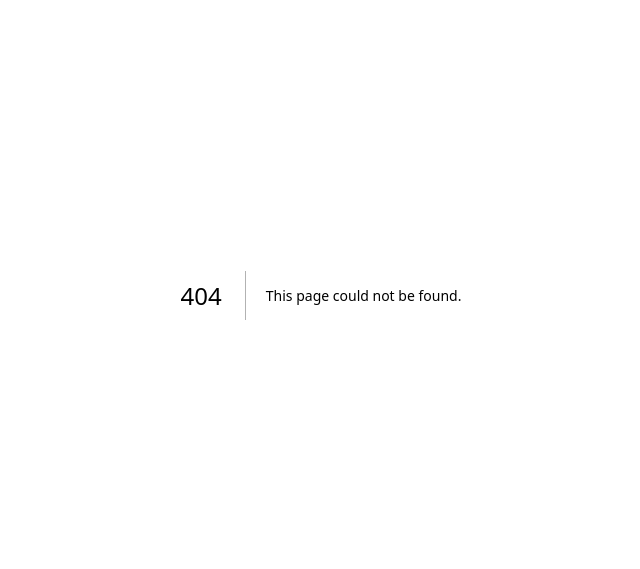
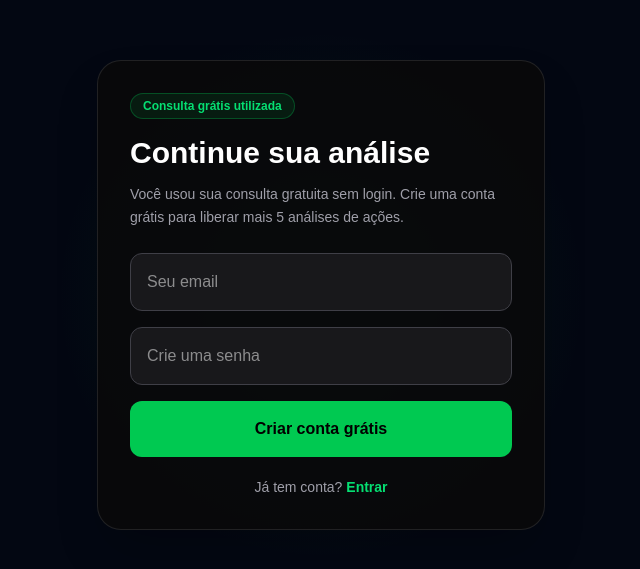
Before and after one commit to o2treinamento-maker/analista-b3, a Next.js app: page /cadastro in a window 1280 px wide. Before the commit this address had no page. Shown: the part 105-674 px from the top of the page, without its empty margins (319-959 px from the left). Built offline with nearby package versions, Linux system fonts and the light colour scheme; no server answers.

Commit message:
bdr,fii,acoes

```diff
--- /dev/null
+++ b/app/cadastro/page.js
@@ -0,0 +1,95 @@
+"use client";
+
+import { useState } from "react";
+import { supabase } from "@/lib/supabase/client";
+import Link from "next/link";
+
+export default function CadastroPage() {
+  const [email, setEmail] = useState("");
+  const [senha, setSenha] = useState("");
+  const [loading, setLoading] = useState(false);
+  const [mensagem, setMensagem] = useState("");
+
+  async function handleCadastro(e) {
+    e.preventDefault();
+
+    setLoading(true);
+    setMensagem("");
+
+    const { error } = await supabase.auth.signUp({
+      email,
+      password: senha,
+    });
+
+    if (error) {
+      setMensagem(error.message);
+    } else {
+      setMensagem("Cadastro realizado com sucesso. Agora você já pode fazer login.");
+    }
+
+    setLoading(false);
+  }
+
+  return (
+    <div className="min-h-screen flex items-center justify-center bg-[#030712] text-white px-4">
+      <div className="absolute inset-0 bg-[radial-gradient(circle_at_center,rgba(34,197,94,0.12),transparent_35%)]" />
+
+      <form
+        onSubmit={handleCadastro}
+        className="relative bg-zinc-950/90 border border-white/10 shadow-2xl p-8 rounded-3xl w-full max-w-md"
+      >
+        <div className="mb-6">
+          <span className="inline-flex mb-4 rounded-full border border-green-500/30 bg-green-500/10 px-3 py-1 text-xs font-bold text-green-400">
+            Consulta grátis utilizada
+          </span>
+
+          <h1 className="text-3xl font-black mb-3">
+            Continue sua análise
+          </h1>
+
+          <p className="text-zinc-400 text-sm leading-relaxed">
+            Você usou sua consulta gratuita sem login. Crie uma conta grátis
+            para liberar mais 5 análises de ações.
+          </p>
+        </div>
+
+        <input
+          type="email"
+          placeholder="Seu email"
+          value={email}
+          onChange={(e) => setEmail(e.target.value)}
+          className="w-full mb-4 p-4 rounded-xl bg-zinc-900 border border-zinc-700 outline-none focus:border-green-500"
+        />
+
+        <input
+          type="password"
+          placeholder="Crie uma senha"
+          value={senha}
+          onChange={(e) => setSenha(e.target.value)}
+          className="w-full mb-4 p-4 rounded-xl bg-zinc-900 border border-zinc-700 outline-none focus:border-green-500"
+        />
+
+        <button
+          type="submit"
+          disabled={loading}
+          className="w-full bg-green-500 hover:bg-green-400 text-black p-4 rounded-xl font-black transition disabled:opacity-60"
+        >
+          {loading ? "Criando conta..." : "Criar conta grátis"}
+        </button>
+
+        <p className="mt-5 text-sm text-zinc-400 text-center">
+          Já tem conta?{" "}
+          <Link href="/login" className="text-green-400 font-bold hover:underline">
+            Entrar
+          </Link>
+        </p>
+
+        {mensagem && (
+          <p className="mt-4 text-sm text-zinc-300 text-center">
+            {mensagem}
+          </p>
+        )}
+      </form>
+    </div>
+  );
+}
--- /dev/null
+++ b/app/login/page.js
@@ -0,0 +1,95 @@
+"use client";
+
+import { useState } from "react";
+import { supabase } from "@/lib/supabase/client";
+import { useRouter } from "next/navigation";
+import Link from "next/link";
+
+export default function LoginPage() {
+  const router = useRouter();
+  const [email, setEmail] = useState("");
+  const [senha, setSenha] = useState("");
+  const [loading, setLoading] = useState(false);
+  const [mensagem, setMensagem] = useState("");
+
+  async function handleLogin(e) {
+    e.preventDefault();
+    setLoading(true);
+    setMensagem("");
+
+    const { error } = await supabase.auth.signInWithPassword({
+      email,
+      password: senha,
+    });
+
+    if (error) {
+      setMensagem("Email ou senha inválidos.");
+    } else {
+      router.push("/");
+    }
+
+    setLoading(false);
+  }
+
+  return (
+    <div className="min-h-screen flex items-center justify-center bg-[#030712] text-white px-4">
+      <div className="absolute inset-0 bg-[radial-gradient(circle_at_center,rgba(34,197,94,0.12),transparent_35%)]" />
+
+      <form
+        onSubmit={handleLogin}
+        className="relative bg-zinc-950/90 border border-white/10 shadow-2xl p-8 rounded-3xl w-full max-w-md"
+      >
+        <div className="mb-6">
+          <span className="inline-flex mb-4 rounded-full border border-green-500/30 bg-green-500/10 px-3 py-1 text-xs font-bold text-green-400">
+            Acesse sua conta
+          </span>
+
+          <h1 className="text-3xl font-black mb-3">
+            Entrar no Radar
+          </h1>
+
+          <p className="text-zinc-400 text-sm leading-relaxed">
+            Faça login para continuar suas análises e usar suas consultas gratuitas disponíveis.
+          </p>
+        </div>
+
+        <input
+          type="email"
+          placeholder="Seu email"
+          value={email}
+          onChange={(e) => setEmail(e.target.value)}
+          className="w-full mb-4 p-4 rounded-xl bg-zinc-900 border border-zinc-700 outline-none focus:border-green-500"
+        />
+
+        <input
+          type="password"
+          placeholder="Sua senha"
+          value={senha}
+          onChange={(e) => setSenha(e.target.value)}
+          className="w-full mb-4 p-4 rounded-xl bg-zinc-900 border border-zinc-700 outline-none focus:border-green-500"
+        />
+
+        <button
+          type="submit"
+          disabled={loading}
+          className="w-full bg-green-500 hover:bg-green-400 text-black p-4 rounded-xl font-black transition disabled:opacity-60"
+        >
+          {loading ? "Entrando..." : "Entrar"}
+        </button>
+
+        <p className="mt-5 text-sm text-zinc-400 text-center">
+          Ainda não tem conta?{" "}
+          <Link href="/cadastro" className="text-green-400 font-bold hover:underline">
+            Criar conta grátis
+          </Link>
+        </p>
+
+        {mensagem && (
+          <p className="mt-4 text-sm text-zinc-300 text-center">
+            {mensagem}
+          </p>
+        )}
+      </form>
+    </div>
+  );
+}
--- a/app/page.js
+++ b/app/page.js
@@ -1,5 +1,7 @@
 "use client";
+import Link from "next/link";
 import { useState, useEffect, useRef } from "react";
+import { supabase } from "@/lib/supabase/client";
 import ReactMarkdown from "react-markdown";
 import remarkGfm from "remark-gfm";
 
@@ -1097,6 +1099,9 @@ function RenderizarSecao({ secao, semaforo, visivel }) {
 
 // ─── PAGE PRINCIPAL ───────────────────────────────────────────────────────────
 export default function Home() {
+
+
+  const [user, setUser] = useState(null);
   const [ticker, setTicker]               = useState("");
   const [sugestoes, setSugestoes]         = useState([]);
   const [mostrarSugestoes, setMostrarSugestoes] = useState(false);
@@ -1124,6 +1129,51 @@ export default function Home() {
     return () => clearInterval(interval);
   }, []);
 
+  useEffect(() => {
+  async function carregarUsuario() {
+    const {
+      data: { user },
+    } = await supabase.auth.getUser();
+
+    setUser(user);
+  }
+
+  carregarUsuario();
+
+  const { data: listener } = supabase.auth.onAuthStateChange(
+    (_event, session) => {
+      setUser(session?.user || null);
+    }
+  );
+
+  return () => {
+    listener.subscription.unsubscribe();
+  };
+}, []);
+
+useEffect(() => {
+  async function carregarUsuario() {
+    const {
+      data: { user },
+    } = await supabase.auth.getUser();
+
+    setUser(user);
+  }
+
+  carregarUsuario();
+
+  const { data: listener } = supabase.auth.onAuthStateChange(
+    (_event, session) => {
+      setUser(session?.user || null);
+    }
+  );
+
+  return () => {
+    listener.subscription.unsubscribe();
+  };
+}, []);
+
+
   // Loading messages
   useEffect(() => {
     if (loading) {
@@ -1153,6 +1203,25 @@ export default function Home() {
   async function buscarAnalise(e, tickerOverride) {
     if (e) e.preventDefault();
     const t = (tickerOverride || ticker).trim().toUpperCase();
+    const {
+  data: { user },
+} = await supabase.auth.getUser();
+
+if (!user) {
+  const consultasAnonimas = Number(
+    localStorage.getItem("consultas_anonimas") || "0"
+  );
+
+  if (consultasAnonimas >= 1) {
+    setErro("Você já usou sua análise grátis. Crie uma conta para liberar mais 5 consultas.");
+    setTimeout(() => {
+      window.location.href = "/cadastro";
+    }, 1500);
+    return;
+  }
+
+  localStorage.setItem("consultas_anonimas", String(consultasAnonimas + 1));
+}
     if (!t) return;
     if (!TICKERS_PERMITIDOS.has(t)) {
       setErro(`"${t}" não está disponível.`);
@@ -1166,14 +1235,44 @@ export default function Home() {
     setErro("");
     setSemaforoForcado(null);
   let buffer = "";
+
+// BLOQUEIO USUÁRIO LOGADO
+if (user) {
+  const { data: profile, error: profileError } = await supabase
+    .from("profiles")
+    .select("consultas_usadas, limite_consultas")
+    .eq("id", user.id)
+    .single();
+
+  if (profileError) {
+    setErro("Erro ao verificar limite.");
+    setLoading(false);
+    return;
+  }
+
+  if (profile.consultas_usadas >= profile.limite_consultas) {
+    setErro("Você atingiu o limite do plano grátis.");
+    setLoading(false);
+    return;
+  }
+
+  await supabase
+    .from("profiles")
+    .update({
+      consultas_usadas: profile.consultas_usadas + 1,
+    })
+    .eq("id", user.id);
+}
+
 try {
   const response = await fetch("/api/analisar", {
     method: "POST",
     headers: { "Content-Type": "application/json" },
     body: JSON.stringify({ ticker: t }),
   });
-      const reader  = response.body.getReader();
+      const reader = response.body.getReader();
       const decoder = new TextDecoder();
+
       while (true) {
         const { done, value } = await reader.read();
         if (done) break;
@@ -1218,9 +1317,26 @@ export default function Home() {
           <a href="/planos"        className="hover:text-white transition-colors">Planos</a>
           <a href="/faq"           className="hover:text-white transition-colors">FAQ</a>
         </nav>
-        <button className="rounded-xl border border-[#64d26f]/50 px-5 py-3 text-[#77db7c] text-sm flex items-center gap-2 hover:bg-[#64d26f]/10 transition">
-          <span>♙</span> Entrar
+
+        {user ? (
+  <button
+    onClick={async () => {
+      await supabase.auth.signOut();
+      setUser(null);
+      window.location.reload();
+    }}
+    className="rounded-xl border border-red-500/40 px-5 py-3 text-red-400 text-sm flex items-center gap-2 hover:bg-red-500/10 transition"
+  >
+    Sair
   </button>
+) : (
+  <Link
+    href="/login"
+    className="rounded-xl border border-[#64d26f]/50 px-5 py-3 text-[#77db7c] text-sm flex items-center gap-2 hover:bg-[#64d26f]/10 transition"
+  >
+    <span>👤</span> Entrar
+  </Link>
+)}
       </header>
 
       {/* TICKER TAPE */}
--- /dev/null
+++ b/lib/supabase/client.js
@@ -0,0 +1,6 @@
+import { createClient } from "@supabase/supabase-js";
+
+export const supabase = createClient(
+  process.env.NEXT_PUBLIC_SUPABASE_URL,
+  process.env.NEXT_PUBLIC_SUPABASE_ANON_KEY
+);
--- a/package.json
+++ b/package.json
@@ -10,8 +10,13 @@
   },
   "dependencies": {
     "@anthropic-ai/sdk": "^0.92.0",
+    "@auth/supabase-adapter": "^1.11.2",
+    "@supabase/ssr": "^0.10.3",
+    "@supabase/supabase-js": "^2.105.4",
     "@upstash/redis": "^1.37.0",
+    "bcryptjs": "^3.0.3",
     "next": "16.2.4",
+    "next-auth": "^4.24.14",
     "react": "19.2.4",
     "react-dom": "19.2.4",
     "react-markdown": "^10.1.0",
@@ -19,6 +24,7 @@
   },
   "devDependencies": {
     "@tailwindcss/postcss": "^4",
+    "@types/bcryptjs": "^2.4.6",
     "eslint": "^9",
     "eslint-config-next": "16.2.4",
     "tailwindcss": "^4"
```
Also changed, not shown: 1 other file (tests, documents, lock files or other folders). Lines whose indentation alone changed are shown as unchanged.
